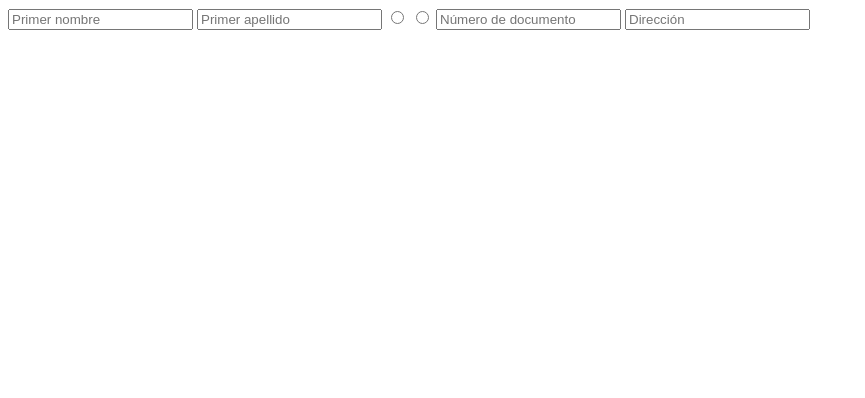
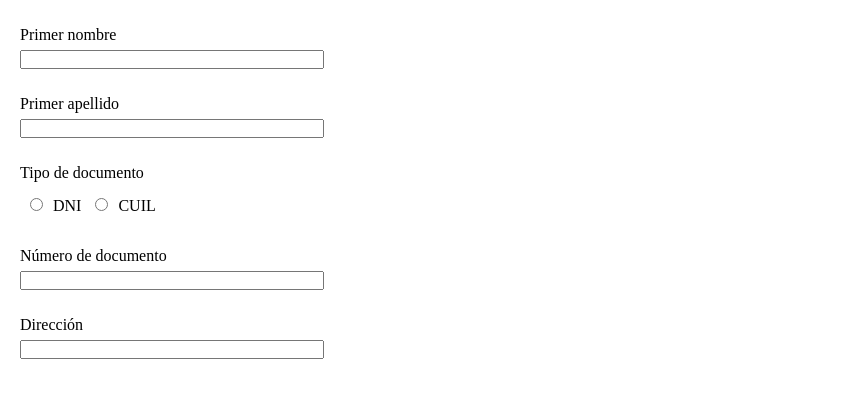
Before and after one commit to ivanaca777/Ejercicio10, a plain HTML site: page index.html in a window 1280 px wide. Shown: the whole page, without its empty margins (0-865 px from the left). Drawn offline with Linux system fonts and the light colour scheme.

Commit message:
se agrega el estilo

```diff
--- /dev/null
+++ b/Styles/_l-html.scss
@@ -0,0 +1,33 @@
+@charset 'UTF-8';
+
+$fsize: 18px;
+
+* {
+    padding: 0px;
+    margin: 0px;
+}
+
+body {
+   line-height: 30px;
+   margin-left: 20px;
+    form {
+        display: flex;
+        flex-direction: column;
+        & .label {
+            display: flex;
+            flex-direction: column;
+            margin-top: 20px;
+            input {
+                width: 300px;
+            }
+        }
+        & div {
+            & label {
+                & input {
+                    margin: 10px;
+                    color: red;
+                }
+            }
+        }
+    }
+}
--- /dev/null
+++ b/Styles/styles.sass
@@ -0,0 +1,3 @@
+@charset 'UTF-8'
+
+@import '_l-html.scss'
--- a/index.html
+++ b/index.html
@@ -6,19 +6,22 @@
     <meta name="viewport" content="width=device-width, initial-scale=1.0">
     <meta name="author" content="Iván Castro - Guillermo Vicente">
     <meta name="copyright" content="Ref. to author | Todos los derechos reservados">
-    <meta name="description" content="">
-    <meta name="keywords" content="">
-    <link rel="stylesheet" href="" type="text/css">
-    <title></title>
+    <meta name="description" content="formulario de registro">
+    <meta name="keywords" content="formulario">
+    <link rel="stylesheet" href="./styles.css" type="text/css">
+    <title>formulario</title>
 </head>
 <body>
     <form>
-        <label for="nombre"><input name="nombre" type="text" placeholder="Primer nombre"></label>
-        <label for=""><input name="apellido" type="text" placeholder="Primer apellido"></label>
-        <label for=""><input name="tipoDni" type="radio" placeholder="DNI"></label>
-        <label for=""><input name="tipoDni" type="radio" placeholder="CUIL"></label>
-        <label for=""><input name="dni" type="text" placeholder="Número de documento"></label>
-        <label for=""><input name="direccion" type="text" placeholder="Dirección"></label>
+        <label class="label" for="nombre">Primer nombre<input name="nombre" type="text"></label>
+        <label class="label" for="apellido">Primer apellido<input name="apellido" type="text"></label>
+        <label class="label" for="tipo de documento">Tipo de documento</label>
+        <div>
+            <label for=""><input name="tipoDoc" type="radio" value="DNI">DNI</label>
+            <label for=""><input name="tipoDoc" type="radio" value="CUIL">CUIL</label>
+        </div>
+        <label class="label" for="numeroDoc">Número de documento<input name="dni" type="text"></label>
+        <label class="label" for="direccion">Dirección<input name="direccion" type="text"></label>
     </form>
 </body>
 </html>
```
Also changed, not shown: styles.css (added), 1 other file.
